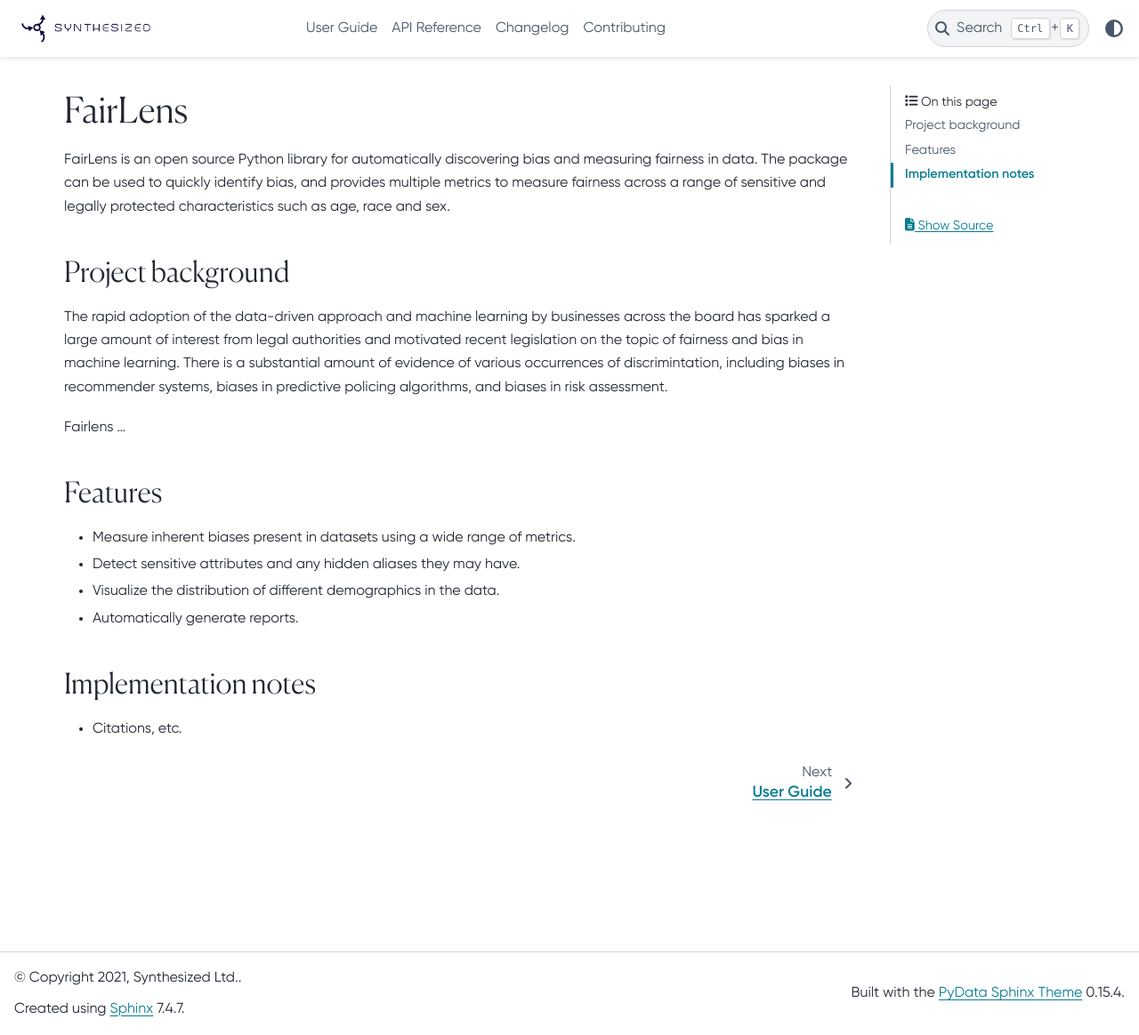
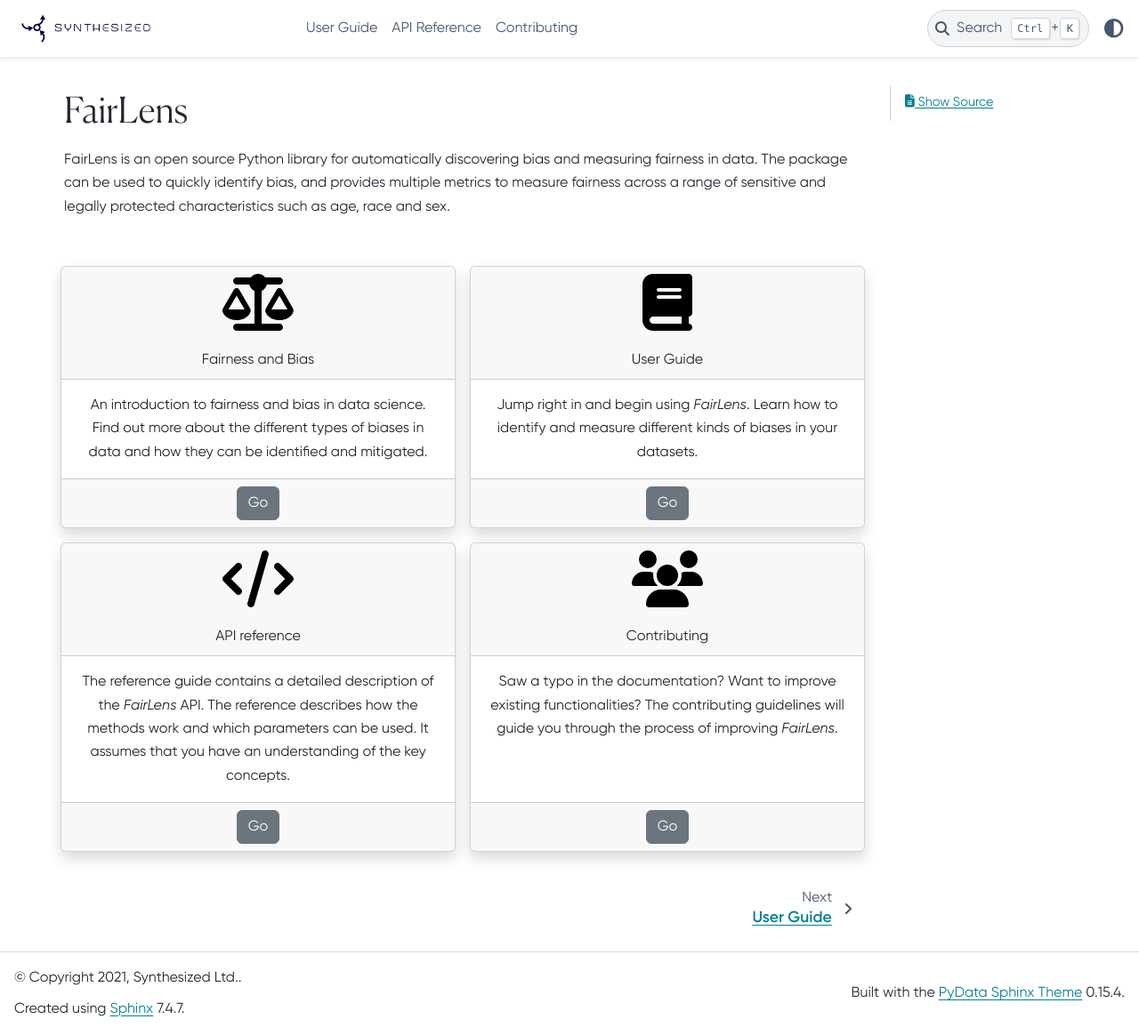
Before and after one commit to synthesized-io/fairlens, a Sphinx documentation site: the page built from docs/index.rst, in a window 1280 px wide and 1164 px high. Shown: the whole window at 89% size. Built offline with Sphinx 7.4.7 and the PyData theme 0.15.4, drawn with Linux system fonts in a browser that asks for light colours.

Commit message:
update docs

```diff
--- a/docs/_templates/class.rst
+++ b/docs/_templates/class.rst
@@ -6,18 +6,18 @@
 .. autoclass:: {{ objname }}
    :members:
    :show-inheritance:
+   :special-members:
    :inherited-members:
 
    {% block methods %}
-   .. automethod:: __init__
 
-   {% if methods %}
-      .. rubric:: {{ _('Methods') }}
+      {% if methods %}
+         .. rubric:: {{ _('Methods') }}
 
-      .. autosummary::
-         :nosignatures:
-         {% for item in methods %}
-            ~{{ name }}.{{ item }}
-         {%- endfor %}
+         .. autosummary::
+            :nosignatures:
+            {% for item in methods %}
+               ~{{ name }}.{{ item }}
+            {%- endfor %}
       {% endif %}
    {% endblock %}
--- a/docs/changelog.rst
+++ /dev/null
@@ -1,5 +0,0 @@
-=========
-Changelog
-=========
-
-Lorem ipsum
--- a/docs/conf.py
+++ b/docs/conf.py
@@ -51,10 +51,16 @@
     "m2r2",
     "IPython.sphinxext.ipython_console_highlighting",
     "IPython.sphinxext.ipython_directive",
+    "sphinx_panels",
 ]
 
 autosummary_generate = True
 add_module_names = False
+autodoc_typehints = "description"
+
+autodoc_default_options = {"exclude-members": "__weakref__,__dict__,__init_subclass__"}
+
+panels_add_bootstrap_css = False
 
 # Add any paths that contain templates here, relative to this directory.
 templates_path = ["_templates"]
@@ -78,6 +84,7 @@
 html_static_path = ["_static"]
 html_css_files = [
     "css/custom.css",
+    "https://cdnjs.cloudflare.com/ajax/libs/font-awesome/4.7.0/css/font-awesome.min.css",
 ]
 
 # Customization
--- a/docs/index.rst
+++ b/docs/index.rst
@@ -6,31 +6,78 @@
 The package can be used to quickly identify bias, and provides multiple metrics to measure fairness across a
 range of sensitive and legally protected characteristics such as age, race and sex.
 
+.. raw:: html
 
-Project background
-==================
+   <br/>
 
-The rapid adoption of the data-driven approach and machine learning by businesses across the board has sparked a large amount of
-interest from legal authorities and motivated recent legislation on the topic of fairness and bias in machine learning.
-There is a substantial amount of evidence of various occurrences of discrimintation, including biases in recommender systems,
-biases in predictive policing algorithms, and biases in risk assessment.
+.. panels::
+   :card: + intro-card text-center
 
+   ---
+   :fa:`balance-scale,text-black fa-4x,style=fa`
 
-Fairlens ...
+   Fairness and Bias
+   ^^^^^^^^^^^^^^^^^
 
-Features
-========
+   An introduction to fairness and bias in data science. Find out more about the different types of biases
+   in data and how they can be identified and mitigated.
 
-* Measure inherent biases present in datasets using a wide range of metrics.
-* Detect sensitive attributes and any hidden aliases they may have.
-* Visualize the distribution of different demographics in the data.
-* Automatically generate reports.
+   +++
 
+   .. link-button:: user_guide/fairness
+      :type: ref
+      :text: Go
+      :classes: btn-block btn-secondary
 
-Implementation notes
-====================
+   ---
+   :fa:`book,text-black fa-4x,style=fa`
 
-* Citations, etc.
+   User Guide
+   ^^^^^^^^^^
+
+   Jump right in and begin using *FairLens*. Learn how to identify and measure different kinds of
+   biases in your datasets.
+
+   +++
+
+   .. link-button:: user_guide/quickstart
+      :type: ref
+      :text: Go
+      :classes: btn-block btn-secondary
+
+   ---
+   :fa:`code,text-black fa-4x,style=fa`
+
+   API reference
+   ^^^^^^^^^^^^^
+
+   The reference guide contains a detailed description of
+   the *FairLens* API. The reference describes how the methods work and which parameters can
+   be used. It assumes that you have an understanding of the key concepts.
+
+   +++
+
+   .. link-button:: reference/index
+      :type: ref
+      :text: Go
+      :classes: btn-block btn-secondary
+
+   ---
+   :fa:`users,text-black fa-4x,style=fa`
+
+   Contributing
+   ^^^^^^^^^^^^
+
+   Saw a typo in the documentation? Want to improve
+   existing functionalities? The contributing guidelines will guide
+   you through the process of improving *FairLens*.
+
+   +++
+
+   .. link-button:: contributing
+      :type: ref
+      :text: Go
+      :classes: btn-block btn-secondary
 
 .. toctree::
    :maxdepth: 3
@@ -39,5 +86,4 @@
 
    user_guide/index
    reference/index
-   changelog
    contributing
--- a/setup.cfg
+++ b/setup.cfg
@@ -43,10 +43,11 @@
     pytest>=4.6
 
 doc =
+    sphinx==3.5.4
+    ipython==7.23.1
     m2r2==0.2.7
     pydata-sphinx-theme==0.6.3
-    sphinx==3.5.4
-    ipython==7.23.1
+    sphinx-panels==0.6.0
 
 [flake8]
 max-line-length = 120
```
Also changed, not shown: docs/user_guide/fairness.rst (+22 -6 lines), 2 other files.
